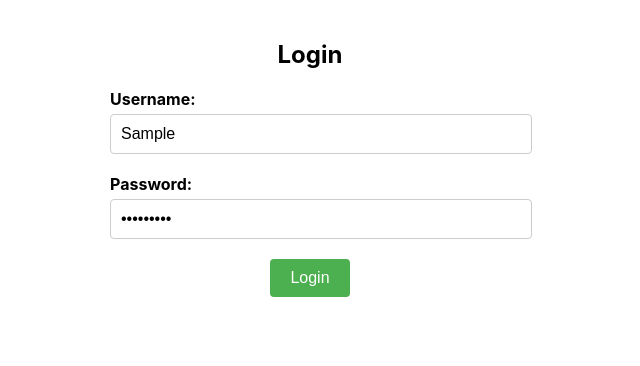
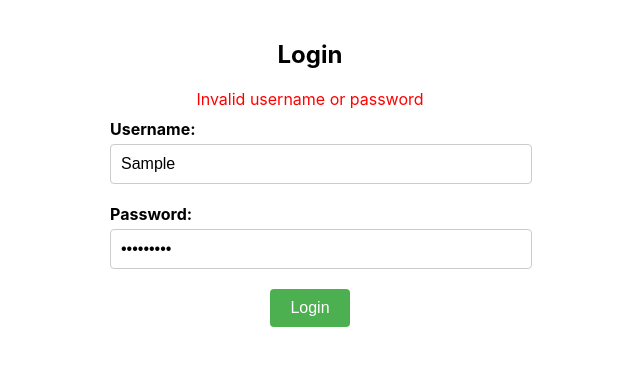
Before and after one commit to JMcCaslinDev/job-app-tracker, a React (Create React App) app in the folder client/: page /login in a window 1280 px wide. Both pictures are taken after typing "Sample", "Sample123" into the empty fields and a click on the button "Login". Shown: the top 366 px of the page, without its empty margins (330-970 px from the left). Built offline with nearby package versions, Linux system fonts and the light colour scheme; no server answers.

Commit message:
Show error message on inccorect login and css

```diff
--- a/client/src/components/Login.js
+++ b/client/src/components/Login.js
@@ -5,6 +5,7 @@ import '../css/login.css';
 const Login = () => {
   const [username, setUsername] = useState('');
   const [password, setPassword] = useState('');
+  const [error, setError] = useState('');
 
   const handleSubmit = async (e) => {
     e.preventDefault();
@@ -18,14 +19,19 @@ const Login = () => {
       // Reset form fields
       setUsername('');
       setPassword('');
+      setError('');
+      // Redirect to the dashboard or desired page
+      // Example: window.location.href = '/dashboard';
     } catch (error) {
       console.error('Error:', error);
+      setError('Invalid username or password');
     }
   };
 
   return (
     <div className="login-container">
       <h2>Login</h2>
+      {error && <p className="error-message">{error}</p>}
       <form onSubmit={handleSubmit} className="login-form">
         <div className="form-group">
           <label htmlFor="username">Username:</label>
--- a/client/src/css/login.css
+++ b/client/src/css/login.css
@@ -44,3 +44,8 @@
   .login-button:hover {
     background-color: #45a049;
   }
+
+  .error-message {
+    color: red;
+    margin-bottom: 10px;
+  }
```
